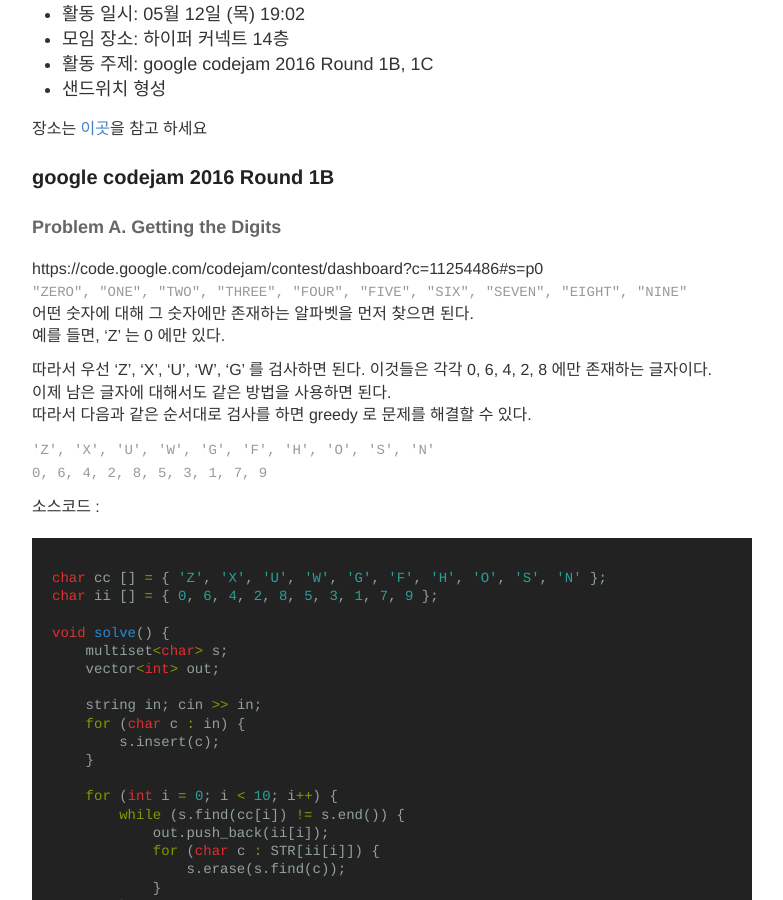
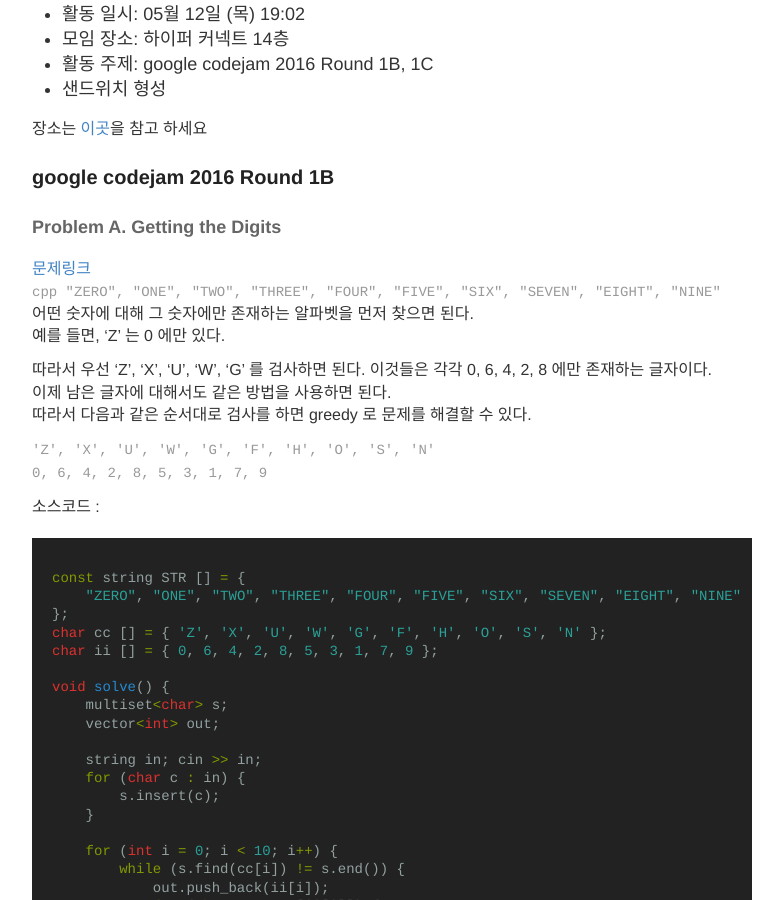
Before and after one commit to seirion/aaa, a Jekyll site: the page built from _posts/2016-05-12-meeting-054.md, in a window 1280 px wide and 900 px high, scrolled down 250 px. Shown: the whole window, without its empty margins (248-1031 px from the left). Built offline with Jekyll 4.4.1, drawn with Linux system fonts in a browser that asks for light colours; comment, search, counter and statistics services are not loaded.

Commit message:
Update 2016-05-12-meeting-054.md

````diff
--- a/_posts/2016-05-12-meeting-054.md
+++ b/_posts/2016-05-12-meeting-054.md
@@ -19,9 +19,9 @@
 
 #### Problem A. Getting the Digits
 
-https://code.google.com/codejam/contest/dashboard?c=11254486#s=p0
+[문제링크]([[https://code.google.com/codejam/contest/dashboard?c=11254486#s=p0)
 <br>
-```"ZERO", "ONE", "TWO", "THREE", "FOUR", "FIVE", "SIX", "SEVEN", "EIGHT", "NINE"```<br>
+```cpp "ZERO", "ONE", "TWO", "THREE", "FOUR", "FIVE", "SIX", "SEVEN", "EIGHT", "NINE"```<br>
 어떤 숫자에 대해 그 숫자에만 존재하는 알파벳을 먼저 찾으면 된다.<br>
 예를 들면, 'Z' 는 0 에만 있다.<br>
 
@@ -35,6 +35,9 @@
 소스코드 :
 
 ```cpp
+const string STR [] = {
+    "ZERO", "ONE", "TWO", "THREE", "FOUR", "FIVE", "SIX", "SEVEN", "EIGHT", "NINE"
+};
 char cc [] = { 'Z', 'X', 'U', 'W', 'G', 'F', 'H', 'O', 'S', 'N' };
 char ii [] = { 0, 6, 4, 2, 8, 5, 3, 1, 7, 9 };
 
````
